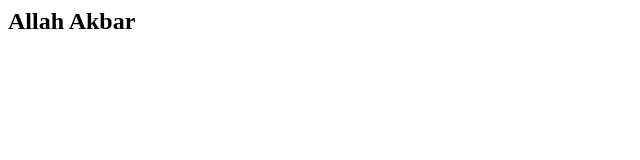
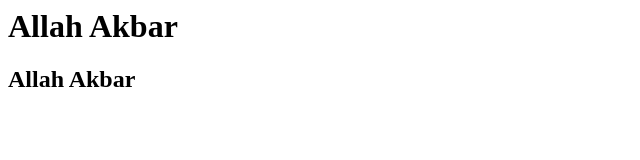
Before and after one commit to Alhelalshohagh/primeinsu, a plain HTML site: page index.html in a window 1280 px wide. Shown: the whole page, without its empty margins (0-640 px from the left). Drawn offline with Linux system fonts and the light colour scheme.

Commit message:
add h1 tag

```diff
--- a/index.html
+++ b/index.html
@@ -5,6 +5,7 @@
     <title>Document</title>
 </head>
 <body>
+    <h1>Allah Akbar</h1>
     <h2>Allah Akbar</h2>
 </body>
 </html>
```
